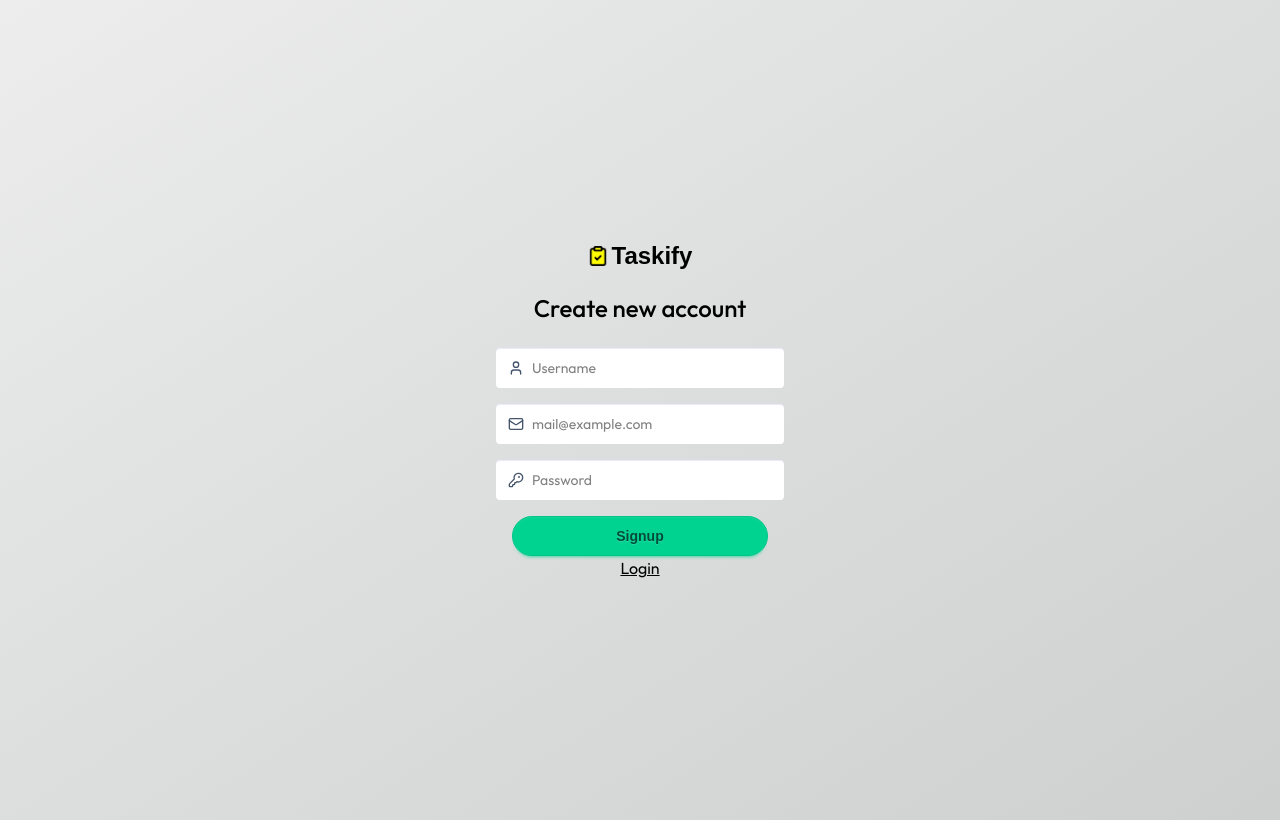
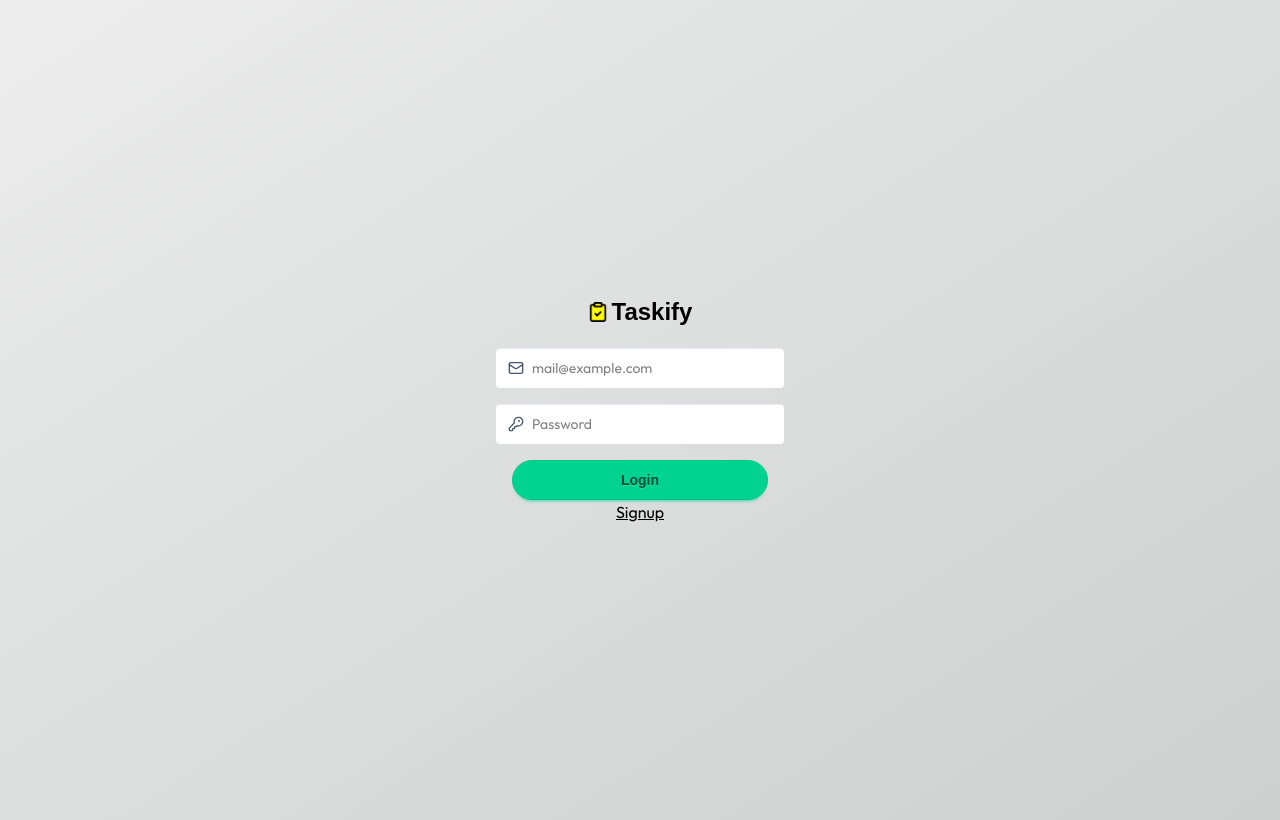
Before and after one commit to Juankyyy/taskify-frontend, a React (Vite) app: page /auth in a window 1280 px wide. Built offline with nearby package versions, Linux system fonts and the light colour scheme; a web font is replaced by a local one; what @midudev/tailwind-animations would draw is missing.

Commit message:
feat: default form

```diff
--- a/src/pages/Auth.jsx
+++ b/src/pages/Auth.jsx
@@ -7,7 +7,7 @@ import { SignupForm } from "../components/Auth/SignupForm";
 import { Toaster } from "react-hot-toast";
 
 export const Auth = () => {
-  const [formType, setformType] = useState("Signup");
+  const [formType, setformType] = useState("Login");
 
   const changeForm = () => {
     setformType(formType === "Login" ? "Signup" : "Login");
```
